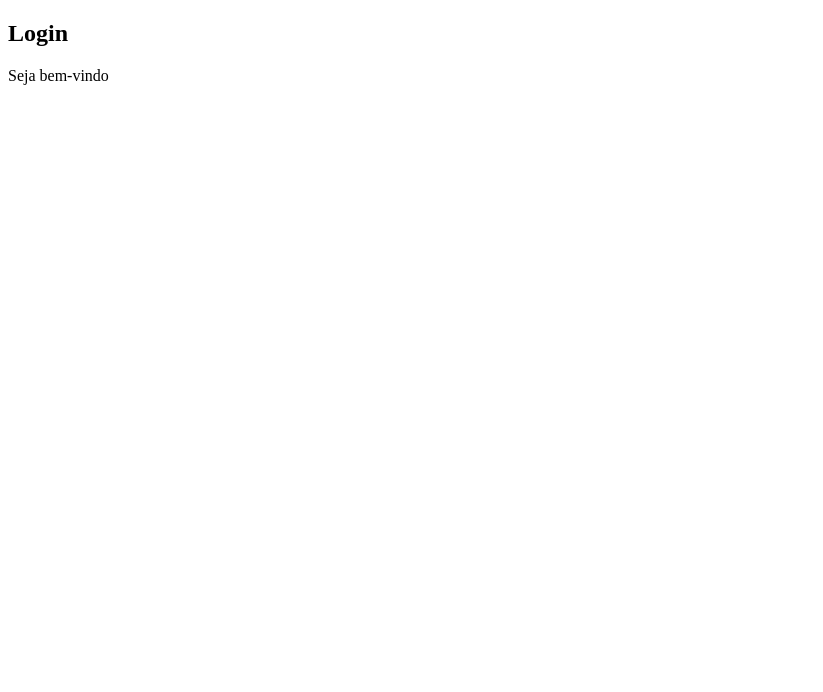
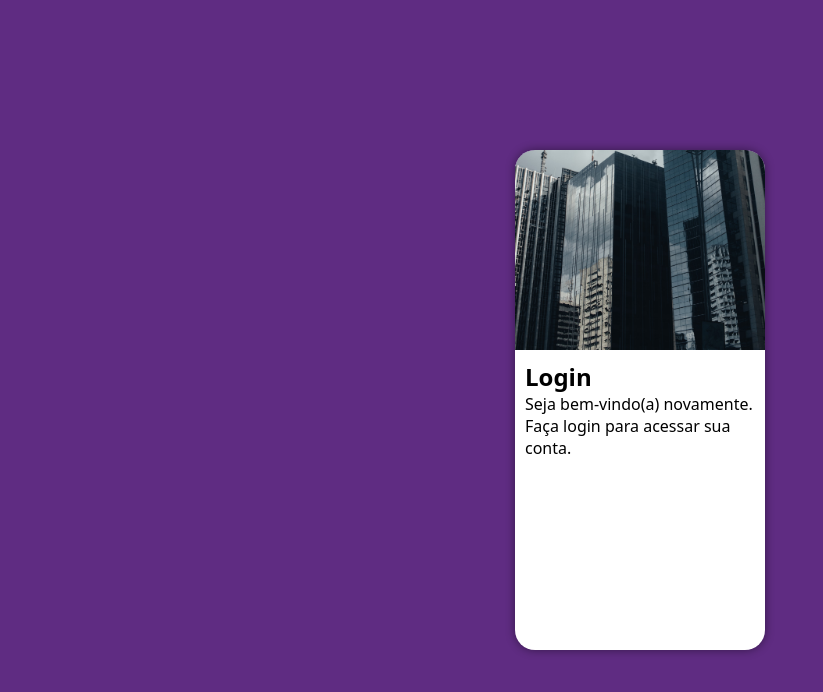
Before and after one commit to Gabrielperes12/tela-login, a plain HTML site: page index.html in a window 1280 px wide. Shown: the whole page, without its empty margins (0-823 px from the left). Drawn offline with Linux system fonts and the light colour scheme.

Commit message:
moblie fist

```diff
--- a/estilos/style.css
+++ b/estilos/style.css
@@ -4,3 +4,42 @@
     Verde: #49a09d
     Lilás: #5f2c82
 */
+*{
+    font-family: system-ui, -apple-system, BlinkMacSystemFont, 'Segoe UI', Roboto, Oxygen, Ubuntu, Cantarell, 'Open Sans', 'Helvetica Neue', sans-serif;
+    padding: 0px;
+    margin: 0px;
+    box-sizing: border-box;
+}
+body,html {
+    background-color: #5f2c82;
+    height: 100vh;
+    width: 100vw;
+}
+main {
+    position: relative;
+    height: 100vh;
+    width: 100vw;
+}
+section#login {
+    position: absolute;
+    top: 50%;
+    left: 50%;
+    transform: translate(-50%, -50%);
+    background-color: white;
+    width: 250px;
+    height: 500px;
+    border-radius: 20px;
+    overflow:hidden ;
+    box-shadow: 0px 0px 10px rgba(0, 0, 0, 0.445);
+}
+section#login > div#imagem {
+    display: block;
+    background: #5f2c82 url(../imagens/metal.jpg) no-repeat;
+    height: 200px;
+    background-position: left bottom ;
+    background-size: cover;
+}
+section#login > div#formulario {
+    display: block;
+    padding: 10px;
+}
--- a/index.html
+++ b/index.html
@@ -15,7 +15,7 @@
             </div>
             <div id="formulario">
                 <h1>Login</h1>
-                <p>Seja bem-vindo</p>
+                <p>Seja bem-vindo(a) novamente. Faça login para acessar sua conta.</p>
                 <form action="login.php" method="post">
 
                 </form>
```
